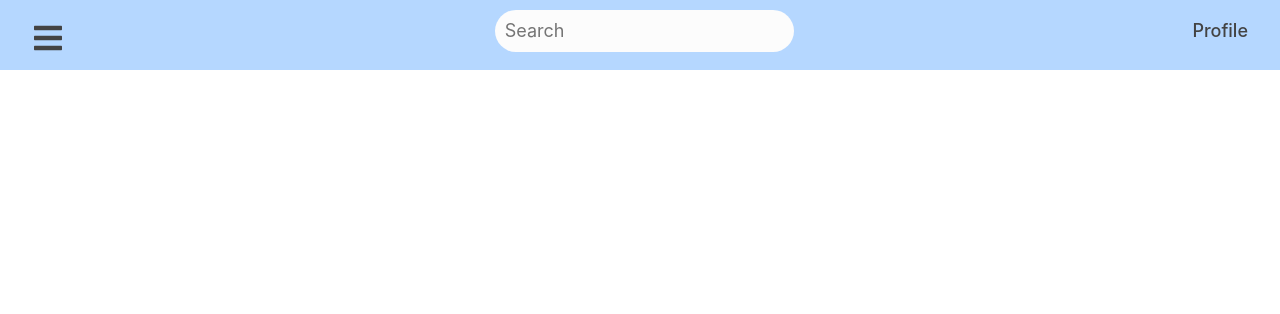
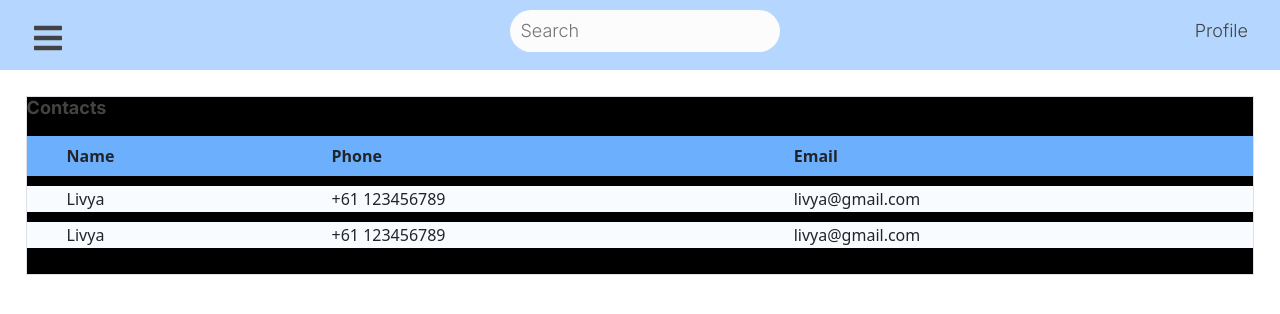
Before and after one commit to yiyangshen/COMP30022-DocMcStuffins, a React (Create React App) app in the folder frontend/: page /contacts in a window 1280 px wide. Shown: the top 314 px of the page. Built offline with nearby package versions, Linux system fonts and the light colour scheme.

Commit message:
Added view contacts page

```diff
--- a/frontend/src/App.css
+++ b/frontend/src/App.css
@@ -1,38 +1,53 @@
-.App {
-    text-align: center;
+@import url("https://fonts.googleapis.com/css2?family=Inter:wght@300;700&display=swap");
+
+.border {
+    margin-left: 2vw;
+    margin-top: 2vw;
+    width: 96vw;
+    height: 100%;
+    background-color: black;
 }
 
-.App-logo {
-    height: 40vmin;
-    pointer-events: none;
+table {
+    width: 100%;
+    border-radius: 10px;
+    text-align: left;
+    border-collapse: separate;
+    border-spacing: 0 10px;
 }
 
-@media (prefers-reduced-motion: no-preference) {
-    .App-logo {
-        animation: App-logo-spin infinite 20s linear;
-    }
+td {
+    background-color: #f8fbff;
+    margin-bottom: 10px;
+    padding-left: 40px;
 }
 
-.App-header {
-    background-color: #282c34;
-    min-height: 100vh;
-    display: flex;
-    flex-direction: column;
-    align-items: center;
-    justify-content: center;
-    font-size: calc(10px + 2vmin);
-    color: white;
+th {
+    background-color: #6baffd;
+    margin-bottom: 20px;
+    padding-left: 40px;
+    height: 40px;
 }
 
-.App-link {
-    color: #61dafb;
+.table-contents {
+    background-color: #f8fbff;
+    margin-bottom: 10px;
 }
 
-@keyframes App-logo-spin {
-    from {
-        transform: rotate(0deg);
-    }
-    to {
-        transform: rotate(360deg);
-    }
+h1 {
+    font-family: inter;
+    font-size: 24px;
+    color: #434343;
 }
+
+h2 {
+    font-family: inter;
+    font-size: 18px;
+    color: #434343;
+}
+
+p {
+    font-family: inter;
+    font-size: 14px;
+    color: #434343;
+}
--- a/frontend/src/App.tsx
+++ b/frontend/src/App.tsx
@@ -12,6 +12,7 @@ import history from "./history";
 import Nav from "./components/nav";
 import SignIn from "./components/signin";
 import SignUp from "./components/signup";
+import ViewContacts from "./components/viewContacts";
 
 /* Component to create routes */
 function App() {
@@ -27,7 +28,11 @@ function App() {
                         <Route exact path="/dashboard" />
                         <Route exact path="/profile" />
 
-                        <Route exact path="/contacts" />
+                        <Route
+                            exact
+                            path="/contacts"
+                            component={ViewContacts}
+                        />
                         <Route exact path="/contacts/add" />
 
                         <Route exact path="/groups" />
--- /dev/null
+++ b/frontend/src/components/viewContacts.tsx
@@ -0,0 +1,35 @@
+/* Import the required libraries and types */
+
+function ViewContacts() {
+    return (
+        <div className="border">
+            <div className="title">
+                <h2>
+                    <b>Contacts</b>
+                </h2>
+            </div>
+
+            <table>
+                <tr className="table-lable">
+                    <th>Name</th>
+                    <th>Phone</th>
+                    <th>Email</th>
+                </tr>
+                <tr className="table-contents">
+                    <td>Livya</td>
+                    <td>+61 123456789</td>
+                    <td>livya@gmail.com</td>
+                </tr>
+                <tr className="table-contents">
+                    <td>Livya</td>
+                    <td>+61 123456789</td>
+                    <td>livya@gmail.com</td>
+                </tr>
+            </table>
+
+            <div className="table"></div>
+        </div>
+    );
+}
+
+export default ViewContacts;
--- a/frontend/src/css/nav.css
+++ b/frontend/src/css/nav.css
@@ -77,6 +77,7 @@
     display: flex;
     align-items: center;
 }
+
 span {
     margin-left: 12px;
 }
@@ -112,21 +113,3 @@ input[type="password"] {
     background-color: #fcfcfc;
     padding: 10px 1px 10px 10px;
 }
-
-h1 {
-    font-family: inter;
-    font-size: 24px;
-    color: #434343;
-}
-
-h2 {
-    font-family: inter;
-    font-size: 18px;
-    color: #434343;
-}
-
-p {
-    font-family: inter;
-    font-size: 14px;
-    color: #434343;
-}
```
